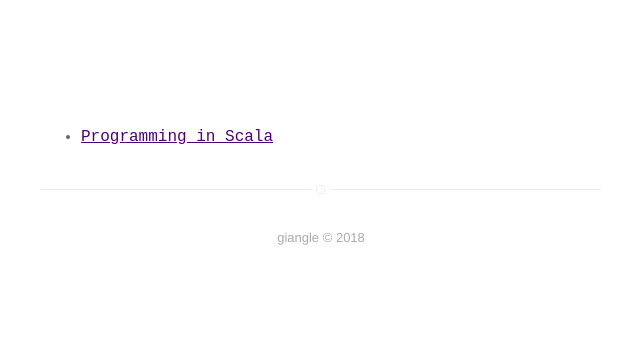
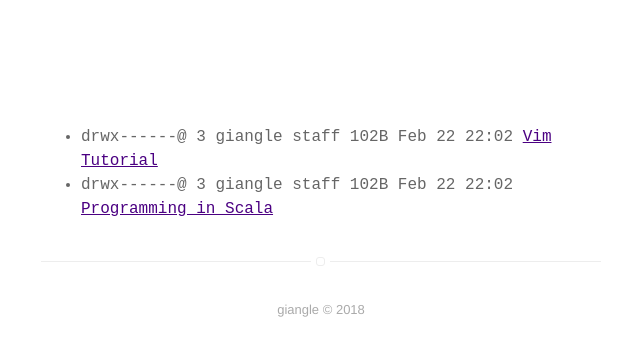
Before and after one commit to lstrgiang/lstrgiang.github.io, a Jekyll site: the page built from slides/index.html, in a window 1280 px wide. Shown: the top 356 px of the page, without its empty margins (319-959 px from the left). Built offline with Jekyll 4.4.1, drawn with Linux system fonts in a browser that asks for light colours.

Commit message:
Added new slide for vim tutorial

```diff
--- a/presentations/index.html
+++ b/slides/index.html
@@ -1,17 +1,17 @@
 ---
 layout: page
 title: Slides
-description:
-
-permalink: /presentations/
+description: General pages for slides
+permalink: /slides/
 ---
 
 <section class="listing">
   <ul>
     {% for page in site.pages %}
       {% if page.layout == 'slide' and page.title %}
-        <li>
-          <a class="page-link" href="{{ page.url | prepend: site.baseurl }}">
+        <li class="item">
+            drwx------@   3 giangle  staff   102B Feb 22 22:02
+            <a class="page-link" href="{{ page.url | prepend: site.baseurl }}">
             {{ page.title }}
           </a>
         </li>
```
Also changed, not shown: slides/vim-training/index.html (added, +34 -0 lines), slides/vim-tut/index.html (renamed from presentations/programming-in-scala/index.html, +6 -6 lines).
